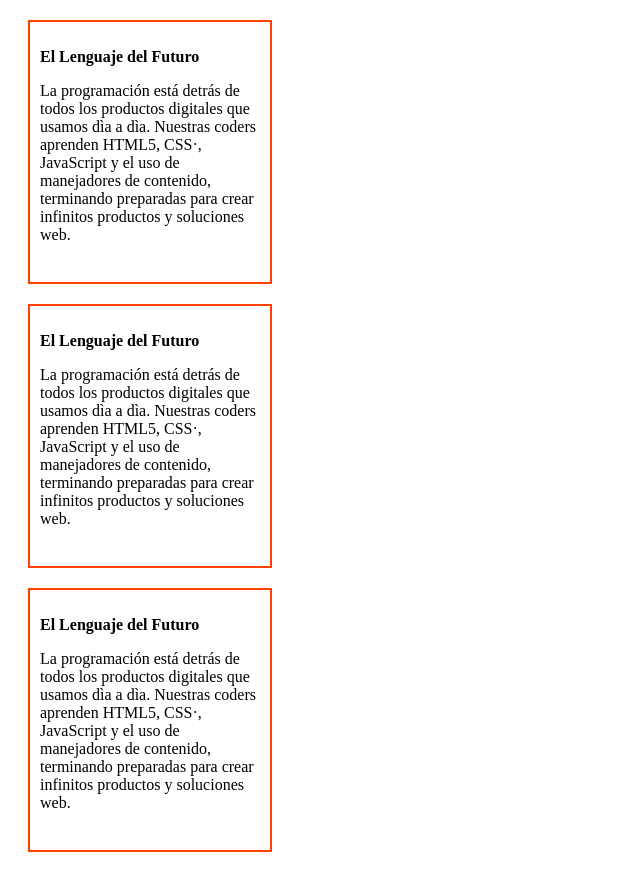
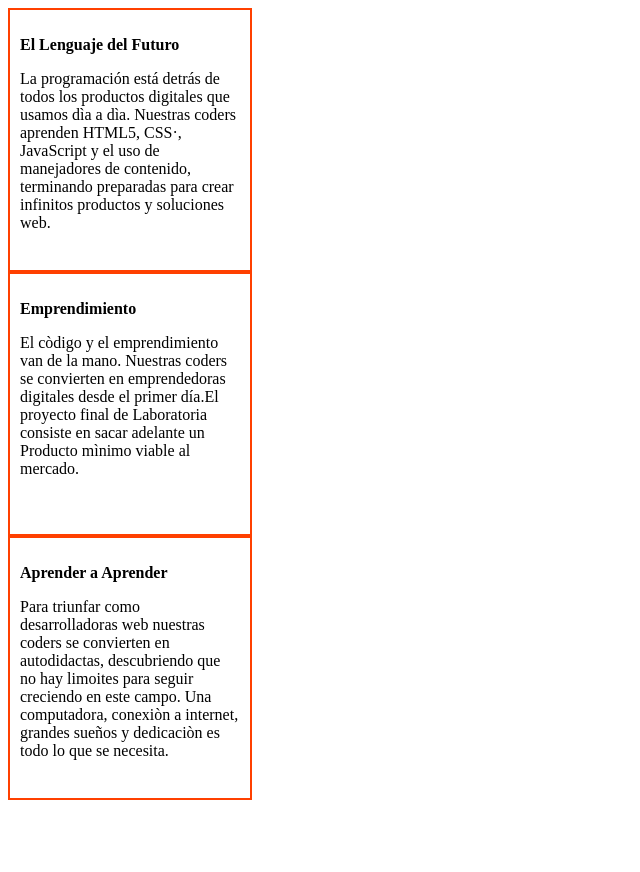
Before and after one commit to VegaRuth/MarginPadding, a plain HTML site: page index.html in a window 1280 px wide. Shown: the whole page, without its empty margins (0-640 px from the left). After the commit the page ends 808 px from the top, so only its background shows below. Drawn offline with Linux system fonts and the light colour scheme.

Commit message:
divs sin margin

```diff
--- a/index.html
+++ b/index.html
@@ -6,6 +6,7 @@
 		<title>Padding-Margin</title>
 		<link rel="stylesheet" type="text/css" href="main.css">
 	<body>
+		<!--EL LENGUAJE DEL FUTURO-->
 		<div>
 			<p><strong>
 				El Lenguaje del Futuro
@@ -13,18 +14,20 @@
 			<p>La programación está detrás de todos los productos digitales que usamos dìa a dìa. Nuestras coders aprenden HTML5, CSS·, JavaScript y el uso de manejadores de contenido, terminando preparadas para crear infinitos productos y soluciones web.
 			</p>
 		</div>
+		<!--EMPRENDIMIENTO-->
 		<div>
 			<p><strong>
-				El Lenguaje del Futuro
+				Emprendimiento
 			</strong></p>
-			<p>La programación está detrás de todos los productos digitales que usamos dìa a dìa. Nuestras coders aprenden HTML5, CSS·, JavaScript y el uso de manejadores de contenido, terminando preparadas para crear infinitos productos y soluciones web.
+			<p>El còdigo y el emprendimiento van de la mano. Nuestras coders se convierten en emprendedoras digitales desde el primer día.El proyecto final de Laboratoria consiste en sacar adelante un Producto mìnimo viable al mercado.
 			</p>
 		</div>
+		<!--APRENDER A APRENDER-->
 		<div>
 			<p><strong>
-				El Lenguaje del Futuro
+				Aprender a Aprender
 			</strong></p>
-			<p>La programación está detrás de todos los productos digitales que usamos dìa a dìa. Nuestras coders aprenden HTML5, CSS·, JavaScript y el uso de manejadores de contenido, terminando preparadas para crear infinitos productos y soluciones web.
+			<p>Para triunfar como desarrolladoras web nuestras coders se convierten en autodidactas, descubriendo que no hay limoites para seguir creciendo en este campo. Una computadora, conexiòn a internet, grandes sueños y dedicaciòn es todo lo que se necesita.
 			</p>
 		</div>
 	</body>
--- a/main.css
+++ b/main.css
@@ -4,5 +4,5 @@ div{
 	height: 240px;
 	border:solid 2px #FF4000;
 	padding:10px ;
-	margin: 20px;
+	margin: 0px;
 	}
```
